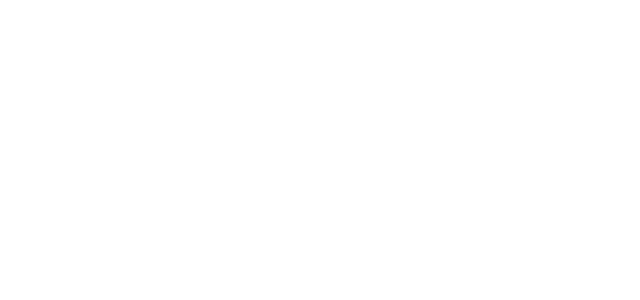
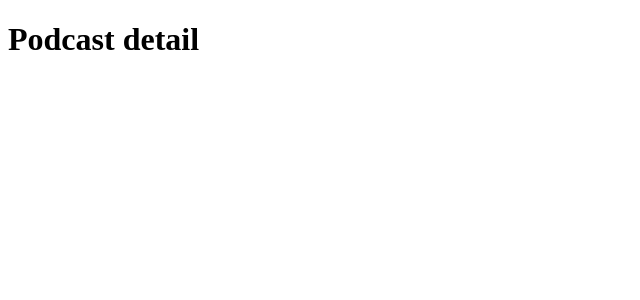
Before and after one commit to irodriguez86/podcast-hub, a React app: page /podcast/1 in a window 1280 px wide. Before the commit this address had no page. Shown: the top 300 px of the page, without its empty margins (0-640 px from the left). Built offline with nearby package versions, Linux system fonts and the light colour scheme.

Commit message:
Create the podcast detail route

```diff
--- a/src/App.tsx
+++ b/src/App.tsx
@@ -2,15 +2,18 @@
 import { BrowserRouter, Routes, Route } from 'react-router-dom'
 import Hub from './components/Hub'
 import PodcastDetail from './components/PodcastDetail'
+import { PodcastProvider } from './context/PodcastContext'
 
 const App = () => {
   return (
-    <BrowserRouter>
-      <Routes>
-        <Route path="/" element={<Hub />} />
-        <Route path="/podcast" element={<PodcastDetail />} />
-      </Routes>
-    </BrowserRouter>
+    <PodcastProvider>
+      <BrowserRouter>
+        <Routes>
+          <Route path="/" element={<Hub />}></Route>
+          <Route path="/podcast/:id" element={<PodcastDetail />} />
+        </Routes>
+      </BrowserRouter>
+    </PodcastProvider>
   )
 }
 
```
